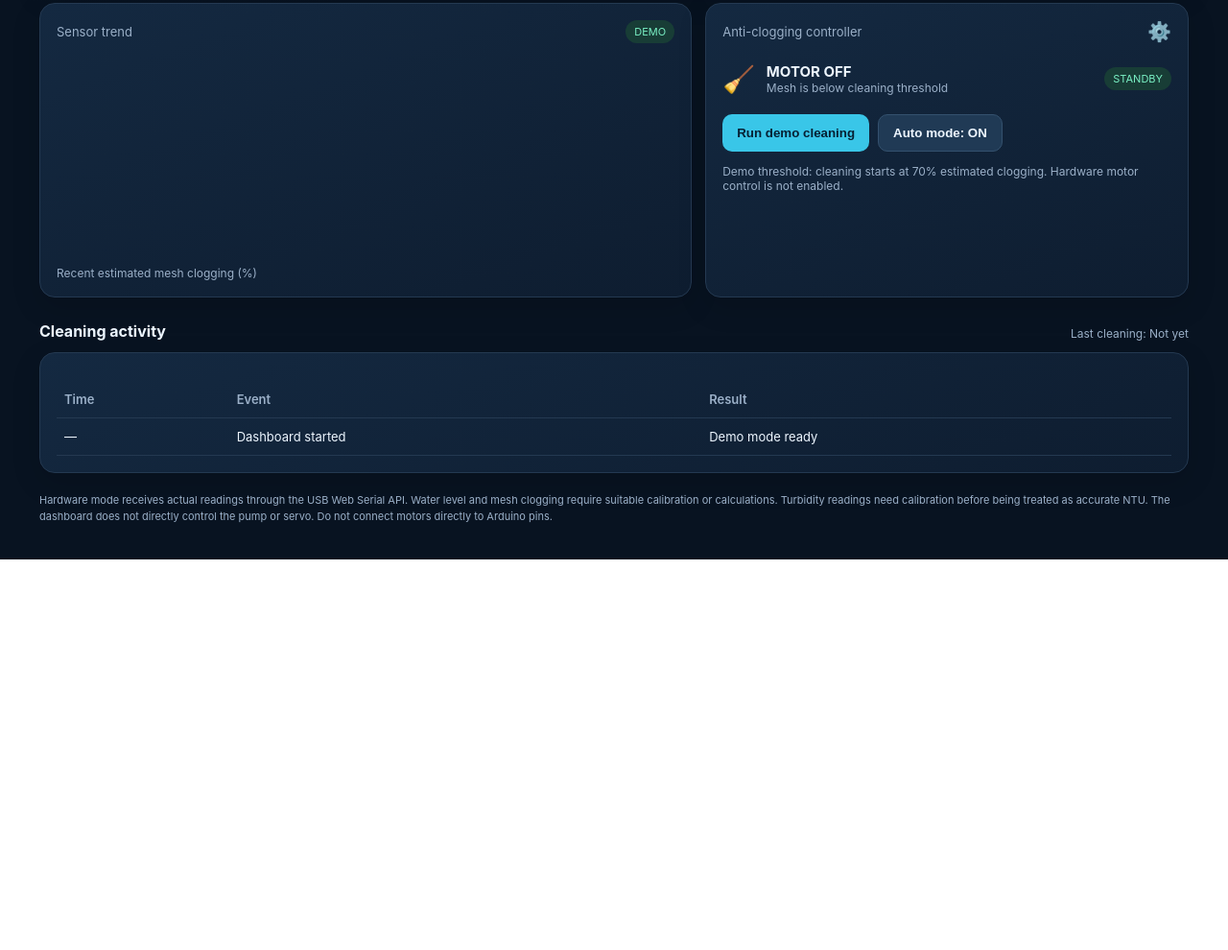
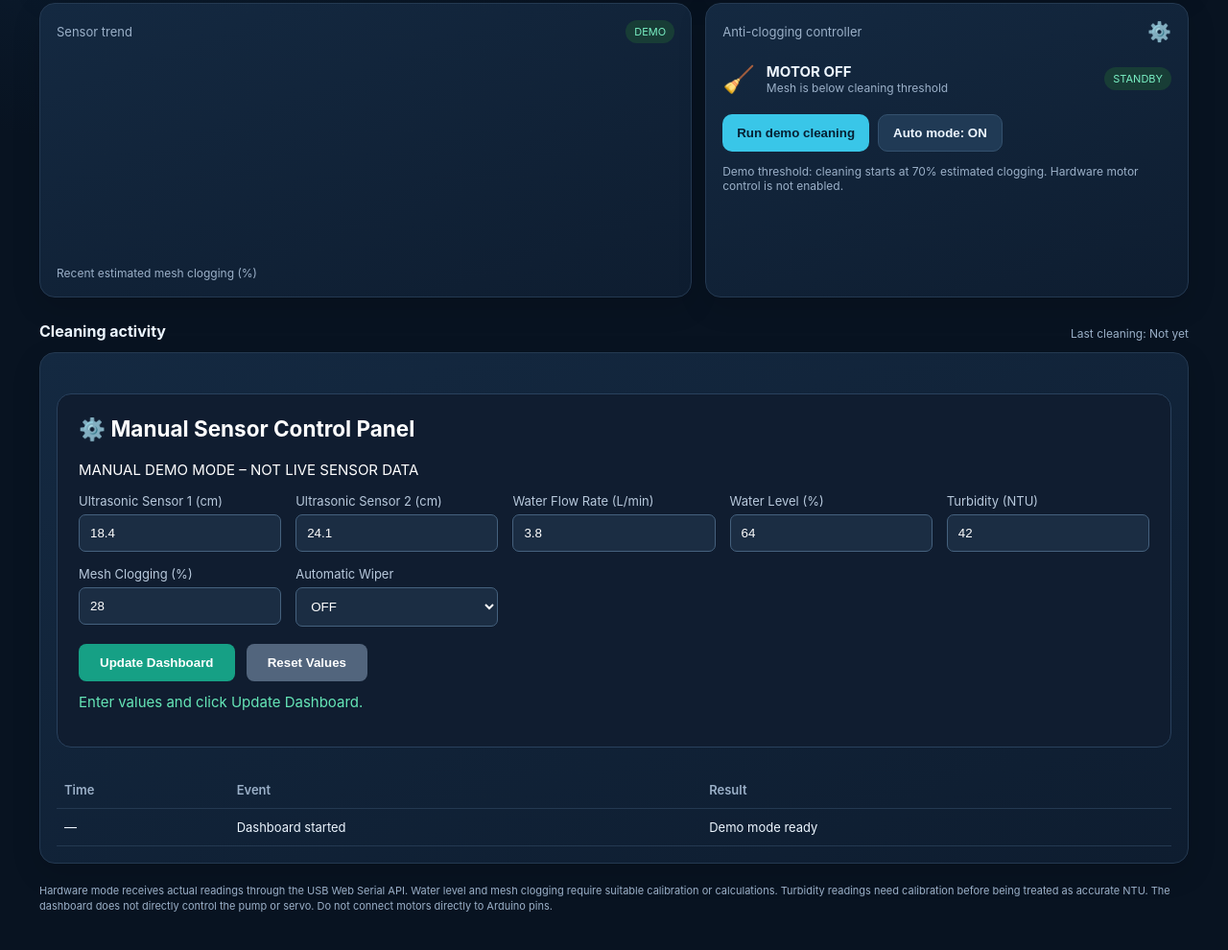
Before and after one commit to dashsimran782-dotcom/rainwater-harvesting, a plain HTML site: page index.html in a window 1280 px wide. Shown: the part 680-1670 px from the top of the page at 96% size. Before the commit the page ends 1263 px from the top, so only its background shows below. Drawn offline with Linux system fonts and the light colour scheme.

Commit message:
Implement manual sensor control panel in index.html
Added a manual sensor control panel with input fields for various sensor parameters and buttons to update and reset values.

```diff
--- a/index.html
+++ b/index.html
@@ -515,6 +515,197 @@ Hardware motor control is not enabled.
 <td>Dashboard started</td>
 <td>Demo mode ready</td>
 </tr>
+
+<!-- MANUAL SENSOR CONTROL PANEL -->
+<style>
+.manual-panel {
+  background: #101d30;
+  color: white;
+  padding: 22px;
+  border-radius: 15px;
+  margin: 25px 0;
+  border: 1px solid #29415d;
+}
+.manual-panel h2 { margin-top: 0; }
+.manual-grid {
+  display: grid;
+  grid-template-columns: repeat(auto-fit,minmax(180px,1fr));
+  gap: 15px;
+}
+.manual-panel label {
+  display: block;
+  margin-bottom: 6px;
+  color: #b8c9dc;
+  font-size: 13px;
+}
+.manual-panel input, .manual-panel select {
+  width: 100%;
+  box-sizing: border-box;
+  padding: 11px;
+  border-radius: 7px;
+  border: 1px solid #45617e;
+  background: #1b2d43;
+  color: white;
+}
+.manual-panel button {
+  margin-top: 18px;
+  padding: 12px 22px;
+  background: #16a085;
+  color: white;
+  border: none;
+  border-radius: 8px;
+  cursor: pointer;
+  font-weight: bold;
+}
+#manualStatus {
+  color: #65e6b7;
+  margin-top: 12px;
+}
+</style>
+
+<div class="manual-panel">
+  <h2>⚙️ Manual Sensor Control Panel</h2>
+  <p>MANUAL DEMO MODE – NOT LIVE SENSOR DATA</p>
+
+  <div class="manual-grid">
+    <div>
+      <label>Ultrasonic Sensor 1 (cm)</label>
+      <input type="number" id="m_ultra1" step="0.1">
+    </div>
+    <div>
+      <label>Ultrasonic Sensor 2 (cm)</label>
+      <input type="number" id="m_ultra2" step="0.1">
+    </div>
+    <div>
+      <label>Water Flow Rate (L/min)</label>
+      <input type="number" id="m_flow" step="0.1">
+    </div>
+    <div>
+      <label>Water Level (%)</label>
+      <input type="number" id="m_level" min="0" max="100">
+    </div>
+    <div>
+      <label>Turbidity (NTU)</label>
+      <input type="number" id="m_turbidity" min="0">
+    </div>
+    <div>
+      <label>Mesh Clogging (%)</label>
+      <input type="number" id="m_clogging" min="0" max="100">
+    </div>
+    <div>
+      <label>Automatic Wiper</label>
+      <select id="m_wiper">
+        <option value="OFF">OFF</option>
+        <option value="ON">ON</option>
+      </select>
+    </div>
+  </div>
+
+  <button onclick="updateManualDashboard()">
+    Update Dashboard
+  </button>
+  <button onclick="resetManualDashboard()" style="background:#52657d;margin-left:8px">
+    Reset Values
+  </button>
+
+  <p id="manualStatus">Enter values and click Update Dashboard.</p>
+</div>
+
+<script>
+const manualDefaults = {
+  ultra1: 18.4,
+  ultra2: 24.1,
+  flow: 3.8,
+  level: 64,
+  turbidity: 42,
+  clogging: 28,
+  wiper: "OFF"
+};
+
+const manualIds = {
+  ultra1: "m_ultra1",
+  ultra2: "m_ultra2",
+  flow: "m_flow",
+  level: "m_level",
+  turbidity: "m_turbidity",
+  clogging: "m_clogging",
+  wiper: "m_wiper"
+};
+
+function loadManualValues() {
+  let saved = {};
+  try {
+    saved = JSON.parse(localStorage.getItem("aquaguardManualValues") || "{}") || {};
+  } catch (e) {}
+
+  const values = {...manualDefaults, ...saved};
+
+  Object.keys(manualIds).forEach(key => {
+    document.getElementById(manualIds[key]).value = values[key];
+  });
+}
+
+function updateManualDashboard() {
+  const values = {};
+
+  for (const key of Object.keys(manualIds)) {
+    const input = document.getElementById(manualIds[key]);
+    if (key === "wiper") {
+      values[key] = input.value;
+    } else {
+      const n = Number(input.value);
+      if (input.value.trim() === "" || !Number.isFinite(n)) {
+        alert("Please enter valid values in every field.");
+        return;
+      }
+      if (n < 0 || (["level", "clogging"].includes(key) && n > 100)) {
+        alert("Please enter values within the allowed range.");
+        return;
+      }
+      values[key] = n;
+    }
+  }
+
+  localStorage.setItem("aquaguardManualValues", JSON.stringify(values));
+
+  // Update dashboard elements using optional selectors.
+  const selectors = {
+    ultra1: ["#ultra1", "#distance1", "[data-sensor='ultra1']"],
+    ultra2: ["#ultra2", "#distance2", "[data-sensor='ultra2']"],
+    flow: ["#flow", "#flowRate", "[data-sensor='flow']"],
+    level: ["#level", "#waterLevel", "[data-sensor='level']"],
+    turbidity: ["#turbidity", "[data-sensor='turbidity']"],
+    clogging: ["#clogging", "#meshClogging", "[data-sensor='clogging']"],
+    wiper: ["#wiper", "#wiperStatus", "[data-sensor='wiper']"]
+  };
+
+  for (const key in selectors) {
+    const formatted = key === "wiper" ? values[key] :
+      key === "flow" ? values[key] + " L/min" :
+      key === "level" || key === "clogging" ? values[key] + "%" :
+      key === "turbidity" ? values[key] + " NTU" :
+      values[key] + " cm";
+
+    document.querySelectorAll(selectors[key].join(",")).forEach(el => {
+      if (el.matches("input")) el.value = values[key];
+      else el.textContent = formatted;
+    });
+  }
+
+  document.getElementById("manualStatus").textContent =
+    "✓ Manual values saved successfully!";
+}
+
+function resetManualDashboard() {
+  localStorage.removeItem("aquaguardManualValues");
+  loadManualValues();
+  document.getElementById("manualStatus").textContent =
+    "Default values restored in the control panel.";
+}
+
+loadManualValues();
+</script>
+
 </tbody>
 
 </table>
```
